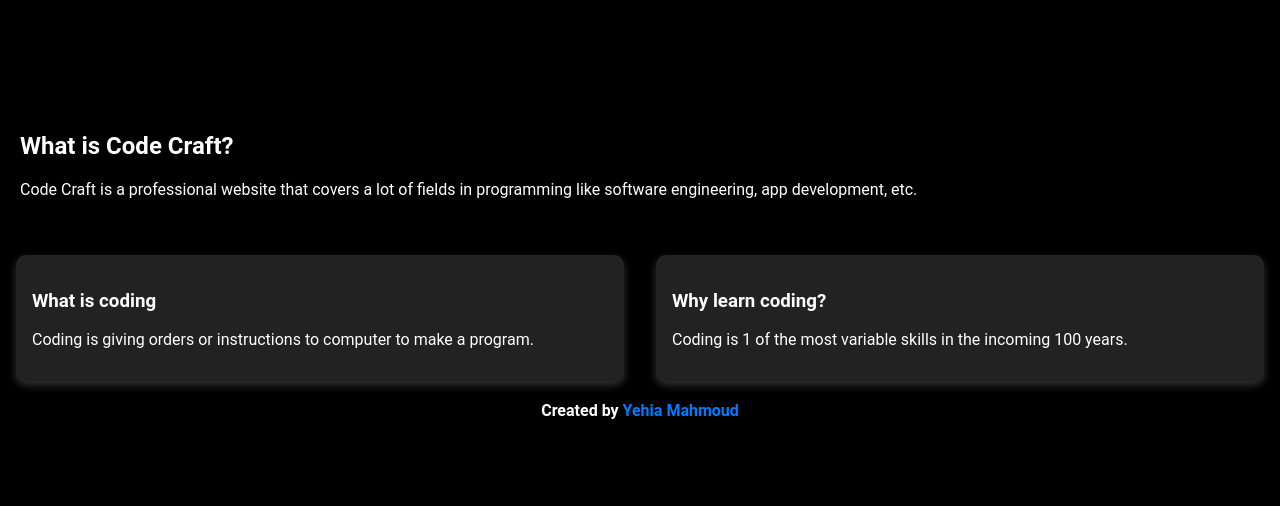
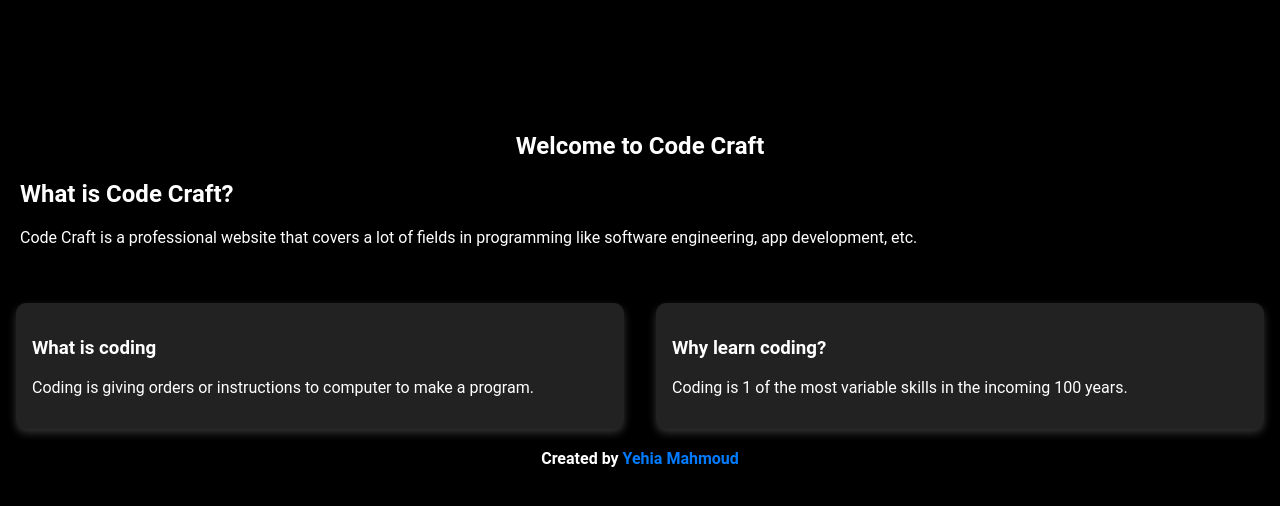
Before and after one commit to fklahkfitiwike/Code-Craft, a plain HTML site: page index.html in a window 1280 px wide. Shown: the part 56-562 px from the top of the page. Drawn offline with Linux system fonts and the light colour scheme.

Commit message:
Update index.html

```diff
--- a/index.html
+++ b/index.html
@@ -68,6 +68,7 @@
     </header>
     <main>
         <section id="intro" class="section-padding">
+            <center><h1>Welcome to Code Craft</h1></center>
             <h2>What is Code Craft?</h2>
             <p>Code Craft is a professional website that covers a lot of fields in programming like software engineering, app development, etc.</p>
         </section>
```
